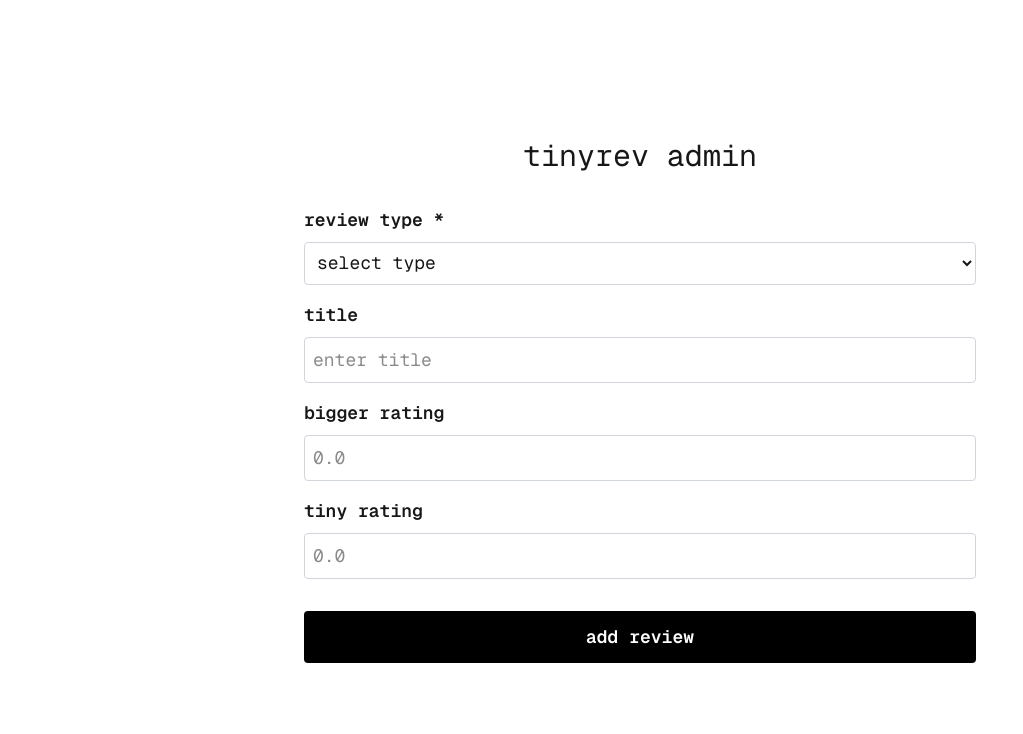
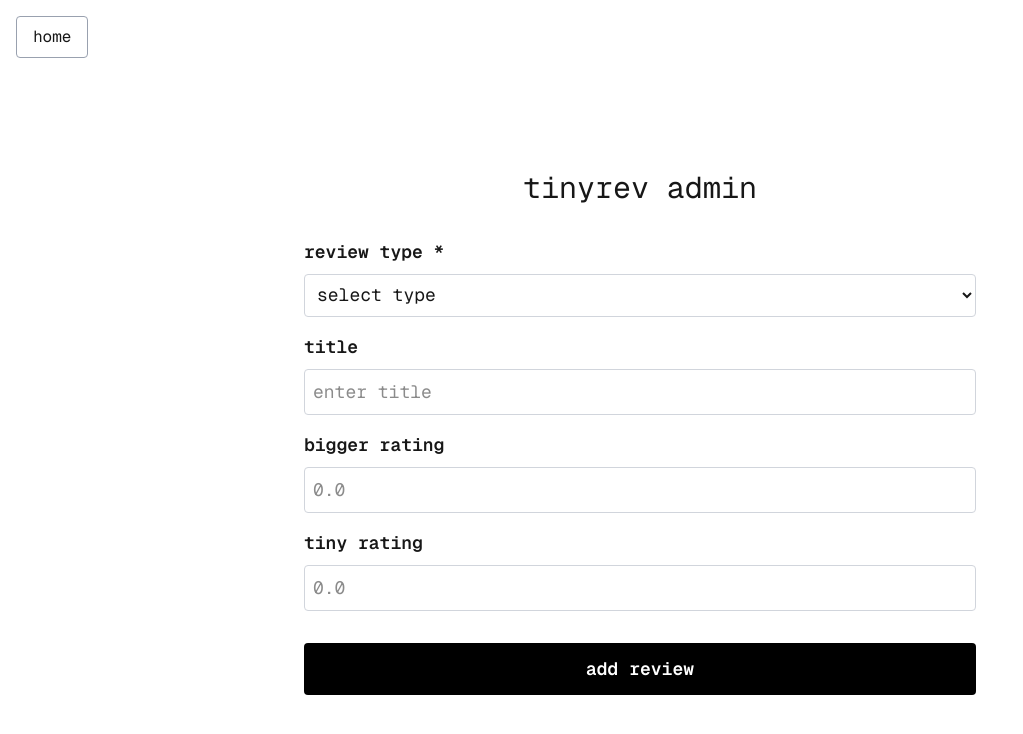
Before and after one commit to veronin1/tinyrev, a Next.js app: page /admin in a window 1280 px wide. Shown: the top 734 px of the page, without its empty margins (0-1023 px from the left). Built offline with nearby package versions, Linux system fonts and the light colour scheme; no server answers.

Commit message:
Added button to go back to homepage

```diff
--- a/src/app/admin/page.js
+++ b/src/app/admin/page.js
@@ -1,13 +1,14 @@
 'use client'
 import {supabase} from '../../../utils/supabase/client'
 import {useState} from "react";
+import Link from "next/link";
 
-export const signOut = async() => {
+export const signOut = async () => {
     await supabase.auth.signOut();
 }
 
-export async function addReview({ type, title, biggerRating, smallerRating }) {
-    const { data: { session }, error: sessionError } = await supabase.auth.getSession();
+export async function addReview({type, title, biggerRating, smallerRating}) {
+    const {data: {session}, error: sessionError} = await supabase.auth.getSession();
 
     if (sessionError || !session) {
         throw new Error("Session not found");
@@ -18,9 +19,9 @@ export async function addReview({ type, title, biggerRating, smallerRating }) {
 
     const movie = await getMovieDetailsByTitleOrId(title);
 
-    const yearValue = parseInt(movie.year?.slice(0,4)) || null;
+    const yearValue = parseInt(movie.year?.slice(0, 4)) || null;
 
-    const { data, error } = await supabase
+    const {data, error} = await supabase
         .from("reviews")
         .insert([{
             user_id: session.user.id,
@@ -130,6 +131,11 @@ export default function Admin() {
     };
 
     return (
+        <div className="min-h-screen font-mono p-8 relative">
+            <Link href="/" className="absolute top-4 left-4 text-base border border-gray-400 rounded px-4 py-2 hover:bg-gray-100 transition-colors">
+                home
+            </Link>
+
             <div className="flex flex-col items-center justify-center min-h-screen font-mono p-8">
                 <div className="text-3xl mb-8">
                     <p>tinyrev admin</p>
@@ -206,5 +212,6 @@ export default function Admin() {
                     </button>
                 </form>
             </div>
+        </div>
     );
 }
```
Lines whose indentation alone changed are shown as unchanged.
